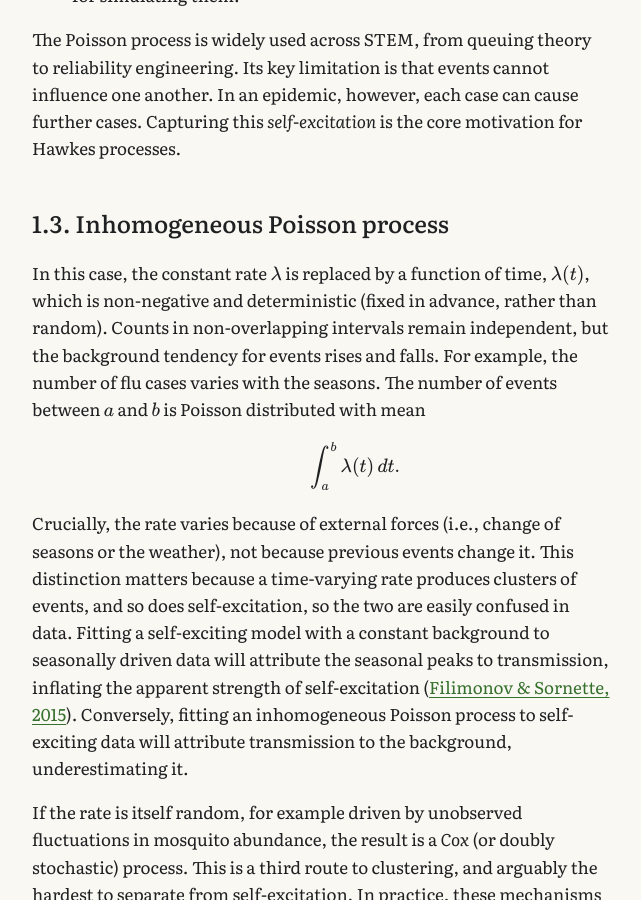
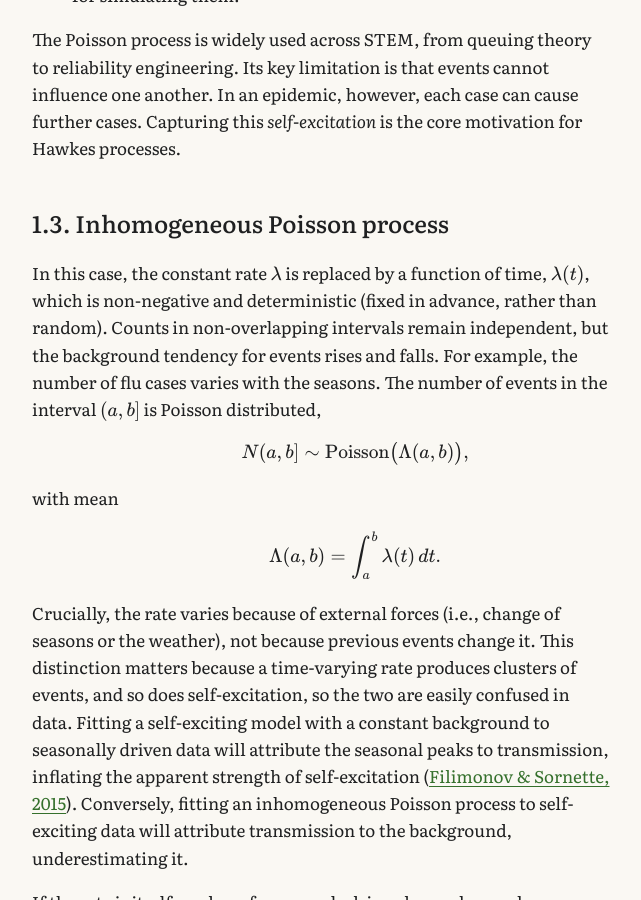
Before and after one commit to timj-wood/timj-wood.github.io, a Jekyll site: the page built from _posts/2026-09-20-hawkes-processes.md, in a window 1280 px wide and 900 px high, scrolled down 2796 px. Shown: the whole window, without its empty margins (285-926 px from the left). Built offline with Jekyll 4.4.1, drawn with Linux system fonts in a browser that asks for light colours; some of the changed text lies outside the part shown.

Commit message:
Update 2026-09-20-hawkes-processes.md

```diff
--- a/_posts/2026-09-20-hawkes-processes.md
+++ b/_posts/2026-09-20-hawkes-processes.md
@@ -54,10 +54,16 @@ The Poisson process is widely used across STEM, from queuing theory to reliabili
 
 ## 1.3. Inhomogeneous Poisson process
 
-In this case, the constant rate $$\lambda$$ is replaced by a function of time, $$\lambda(t)$$, which is non-negative and deterministic (fixed in advance, rather than random). Counts in non-overlapping intervals remain independent, but the background tendency for events rises and falls. For example, the number of flu cases varies with the seasons. The number of events between $$a$$ and $$b$$ is Poisson distributed with mean
+In this case, the constant rate $$\lambda$$ is replaced by a function of time, $$\lambda(t)$$, which is non-negative and deterministic (fixed in advance, rather than random). Counts in non-overlapping intervals remain independent, but the background tendency for events rises and falls. For example, the number of flu cases varies with the seasons. The number of events in the interval $$(a, b]$$ is Poisson distributed,
 
 $$
-\int_a^b \lambda(t)\,dt.
+N(a, b] \sim \text{Poisson}\big(\Lambda(a, b)\big),
+$$
+
+with mean
+
+$$
+\Lambda(a, b) = \int_a^b \lambda(t)\,dt.
 $$
 
 Crucially, the rate varies because of external forces (i.e., change of seasons or the weather), not because previous events change it. This distinction matters because a time-varying rate produces clusters of events, and so does self-excitation, so the two are easily confused in data. Fitting a self-exciting model with a constant background to seasonally driven data will attribute the seasonal peaks to transmission, inflating the apparent strength of self-excitation ([Filimonov & Sornette, 2015](https://www-tandfonline-com.bris.idm.oclc.org/doi/full/10.1080/14697688.2015.1032544)). Conversely, fitting an inhomogeneous Poisson process to self-exciting data will attribute transmission to the background, underestimating it.
```
